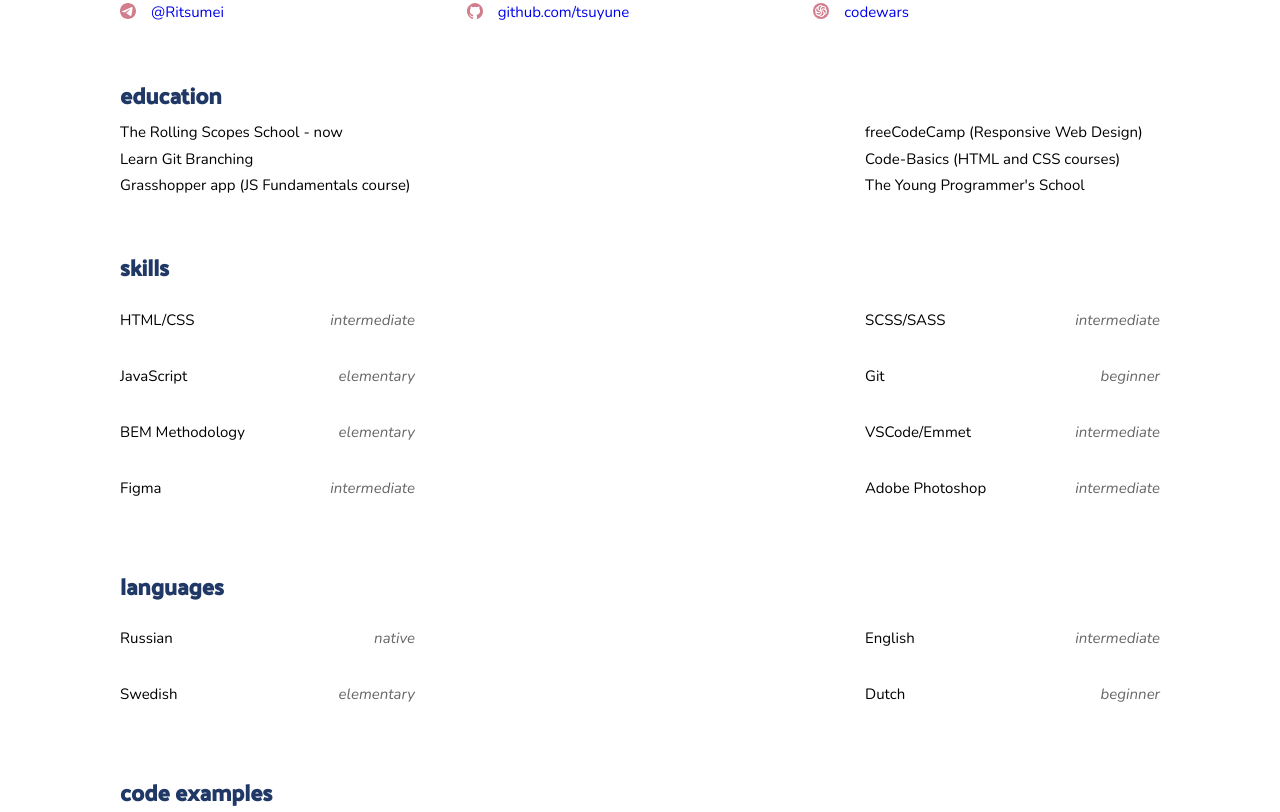
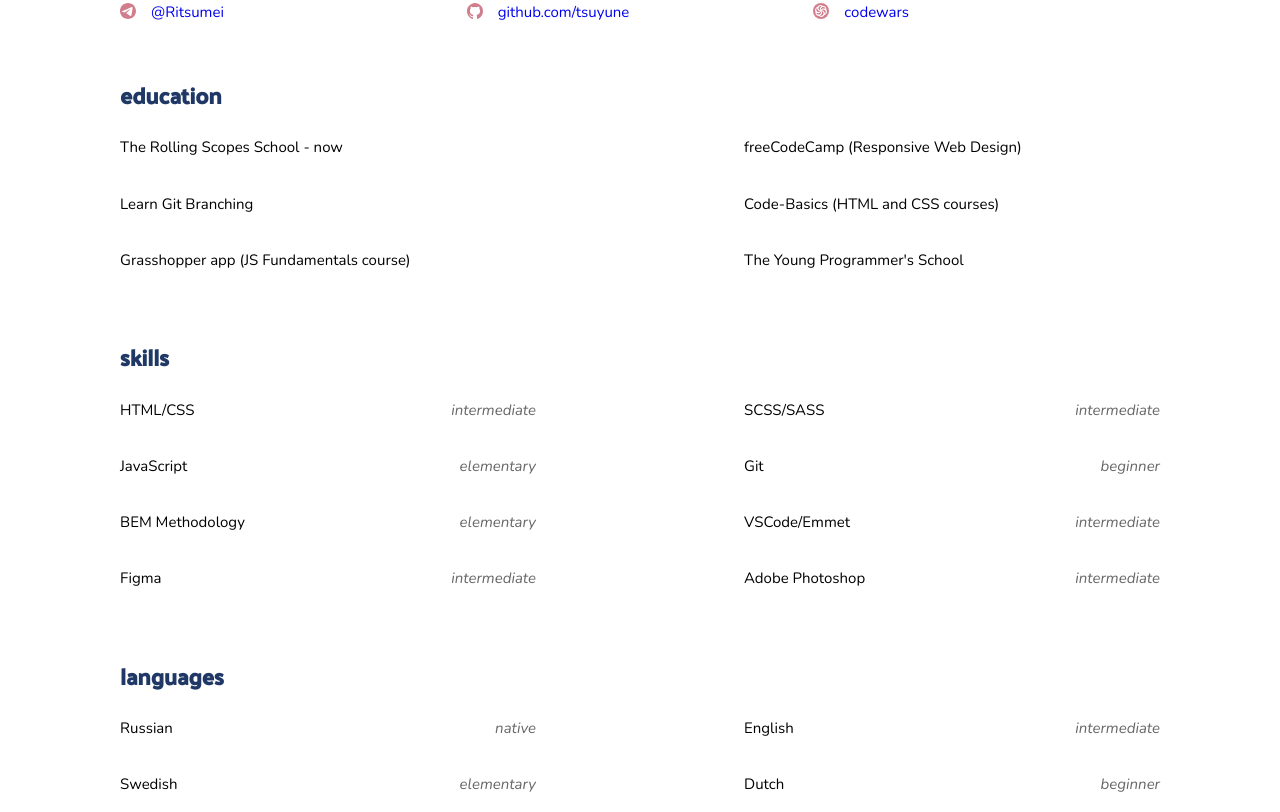
Before and after one commit to ToshiteShigure/rsschool-cv, a plain HTML site: page index.html in a window 1280 px wide. Shown: the part 540-1352 px from the top of the page. Drawn offline with Linux system fonts and the light colour scheme.

Commit message:
fix: make layout improvements

```diff
--- a/css/style.css
+++ b/css/style.css
@@ -34,6 +34,7 @@
     --bg-color: hsla(0, 0%, 100%, 1);
     --bg-secondary-color: hsla(338, 6%, 95%, 1);
     --accent-color: hsla(349, 47%, 65%, 1);
+    --secondary-color: hsla(360, 41%, 59%, 1);
 
     font-family: 'Nunito', sans-serif;
     font-size: 0.9375rem;
@@ -44,15 +45,19 @@ a {
     text-decoration: none;
 }
 
-a:active {
-    color: var(--accent-color, hsla(349, 47%, 65%, 1));
-    transition: color 0.3s ease-in-out;
-    font-weight: bold;
+a:visited {
+    color: var(--secondary-color, hsla(360, 41%, 59%, 1));
 }
 
 a:hover {
     color: var(--accent-color, hsla(349, 47%, 65%, 1));
     transition: all 0.3s ease-in-out;
+}
+
+a:active {
+    color: var(--accent-color, hsla(349, 47%, 65%, 1));
+    transition: color 0.3s ease-in-out;
+    font-weight: bold;
 }
 
 .header {
@@ -67,6 +72,8 @@ a:hover {
 }
 
 .nav__list {
+    padding-left: 0;
+
     height: inherit;
 
     display: flex;
@@ -199,7 +206,7 @@ a:hover {
     display: grid;
     grid-template-columns: repeat(2, 1fr);
     grid-template-rows: repeat(3, 1fr);
-    column-gap: 30em;
+    column-gap: 20%;
     row-gap: 0.5em;
 }
 
@@ -211,7 +218,7 @@ a:hover {
     display: grid;
     grid-template-columns: repeat(2, 1fr);
     grid-template-rows: repeat(4, 1fr);
-    column-gap: 30em;
+    column-gap: 20%;
     row-gap: 0.5em;
 }
 
@@ -223,13 +230,17 @@ a:hover {
     display: grid;
     grid-template-columns: repeat(2, 1fr);
     grid-template-rows: repeat(2, 1fr);
-    column-gap: 30em;
+    column-gap: 20%;
     row-gap: 0.5em;
 }
 
 .list__element {
     display: flex;
     justify-content: space-between;
+}
+
+.education__element {
+    margin: 15px 0;
 }
 
 .list__element :last-child {
--- a/index.html
+++ b/index.html
@@ -78,12 +78,12 @@
         <section class="education" id="education">
             <h2 class="section__title">Education</h2>
             <ul class="education__list">
-                <li class="education__item">The Rolling Scopes School - now</li>
-                <li class="education__item">freeCodeCamp (Responsive Web Design)</li>
-                <li class="education__item">Learn Git Branching</li>
-                <li class="education__item">Code-Basics (HTML and CSS courses)</li>
-                <li class="education__item">Grasshopper app (JS Fundamentals course)</li>
-                <li class="education__item">The Young Programmer's School</li>
+                <li class="education__element">The Rolling Scopes School - now</li>
+                <li class="education__element">freeCodeCamp (Responsive Web Design)</li>
+                <li class="education__element">Learn Git Branching</li>
+                <li class="education__element">Code-Basics (HTML and CSS courses)</li>
+                <li class="education__element">Grasshopper app (JS Fundamentals course)</li>
+                <li class="education__element">The Young Programmer's School</li>
             </ul>
         </section>
 
```
